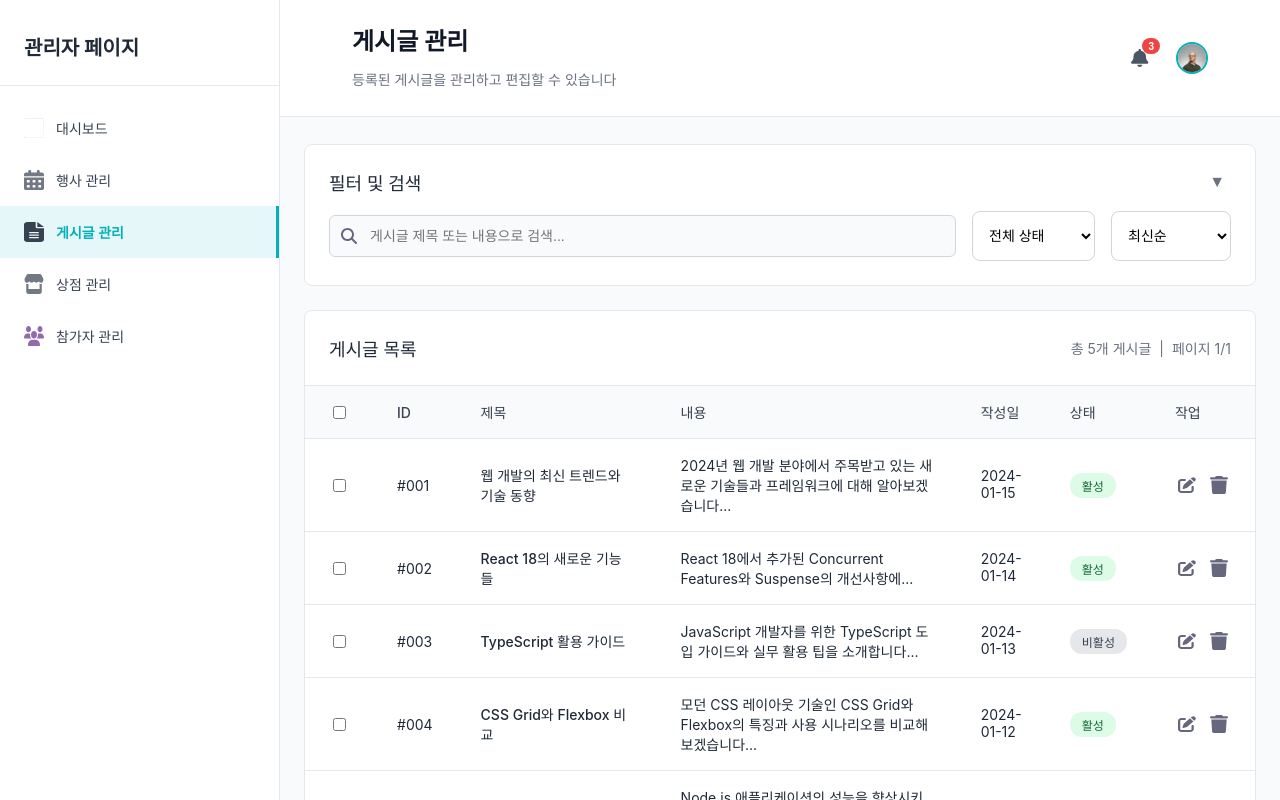
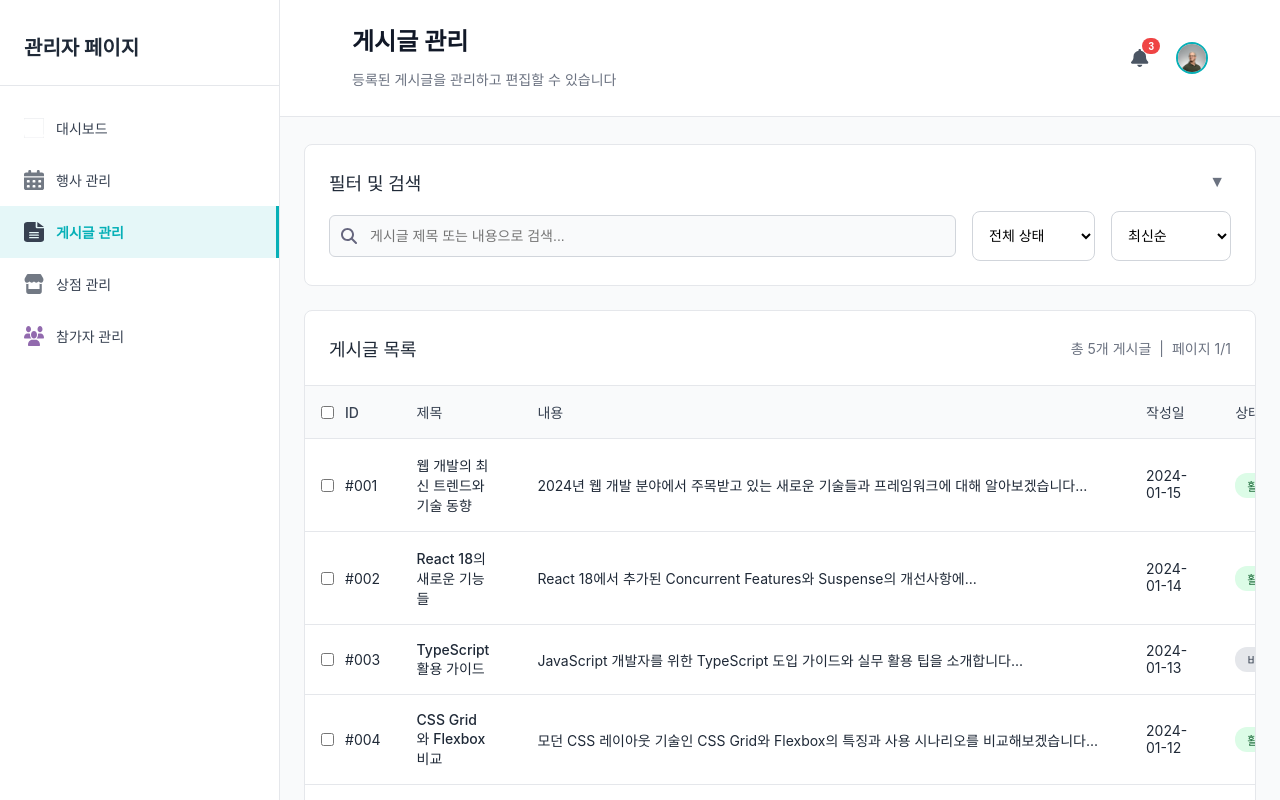
Before and after one commit to SSASINSA/WearAgain-Admin-FrontEnd, a React (Create React App) app: page /posts in a window 1280 px wide. Shown: the top 800 px of the page. Built offline with nearby package versions, Linux system fonts and the light colour scheme.

Commit message:
#9 / 게시글 관리 페이지 디자인 수정

```diff
--- a/src/components/PostsManagement.tsx
+++ b/src/components/PostsManagement.tsx
@@ -197,14 +197,9 @@ const PostsManagement: React.FC = () => {
                       </td>
                       <td>{getStatusBadge(post.status)}</td>
                       <td>
-                        <div className="action-buttons">
-                          <button className="action-btn view" title="보기">
-                            <img src="/assets/view.svg" alt="보기" />
-                          </button>
-                          <button className="action-btn edit" title="수정">
-                            <img src="/assets/qr-code.svg" alt="수정" />
-                          </button>
-                        </div>
+                        <button className="action-btn delete" title="삭제">
+                          <img src="/assets/delete.svg" alt="삭제" />
+                        </button>
                       </td>
                     </tr>
                   ))}
--- a/src/styles/components/PostsManagement.css
+++ b/src/styles/components/PostsManagement.css
@@ -234,6 +234,65 @@
   border-bottom: 1px solid #e5e7eb;
 }
 
+/* 컬럼 너비 지정 */
+.posts-table th:nth-child(1) {
+  width: 50px;
+  padding: 16px 6px 16px 12px !important;
+  text-align: center;
+}
+
+.posts-table td:nth-child(1) {
+  width: 50px;
+  padding: 16px 6px 16px 12px !important;
+  text-align: center;
+}
+
+.posts-table th:nth-child(2) {
+  width: 70px;
+  padding: 16px 12px 16px 2px !important;
+}
+
+.posts-table td:nth-child(2) {
+  width: 70px;
+  padding: 16px 12px 16px 2px !important;
+}
+
+.posts-table th:nth-child(3),
+.posts-table td:nth-child(3) {
+  width: 200px;
+  padding: 16px 24px !important;
+}
+
+.posts-table th:nth-child(4),
+.posts-table td:nth-child(4) {
+  width: 370px;
+  padding: 16px 24px !important;
+}
+
+.posts-table th:nth-child(5),
+.posts-table td:nth-child(5) {
+  width: 120px;
+  padding: 16px 24px !important;
+}
+
+.posts-table th:nth-child(6),
+.posts-table td:nth-child(6) {
+  width: 100px;
+  padding: 16px 24px !important;
+}
+
+.posts-table th:nth-child(7) {
+  width: 140px;
+  text-align: right;
+  padding: 16px 32px 16px 24px !important;
+}
+
+.posts-table td:nth-child(7) {
+  width: 140px;
+  text-align: right;
+  padding: 16px 24px 16px 24px !important;
+}
+
 .posts-table th {
   background-color: #f9fafb;
   font-weight: 500;
@@ -252,8 +311,10 @@
 }
 
 .content-cell {
-  max-width: 300px;
   color: #6b7280;
+  overflow: hidden;
+  text-overflow: ellipsis;
+  white-space: nowrap;
 }
 
 .date-cell {
@@ -282,14 +343,12 @@
   color: #374151;
 }
 
-.action-buttons {
-  display: flex;
-  gap: 8px;
-}
-
 .action-btn {
-  width: 32px;
-  height: 32px;
+  width: 40px;
+  height: 40px;
+  min-width: 40px;
+  max-width: 40px;
+  flex-shrink: 0;
   border: 1px solid #d1d5db;
   background: white;
   cursor: pointer;
@@ -300,11 +359,17 @@
   transition: all 0.2s;
   color: #6b7280;
   font-size: 16px;
+  margin-left: auto;
 }
 
 .action-btn img {
-  width: 16px;
-  height: 16px;
+  width: 18px;
+  height: 18px;
+  min-width: 18px;
+  min-height: 18px;
+  display: block;
+  object-fit: contain;
+  flex-shrink: 0;
   filter: brightness(0) saturate(100%) invert(40%) sepia(8%) saturate(1094%) hue-rotate(201deg) brightness(96%)
     contrast(86%);
 }
```
